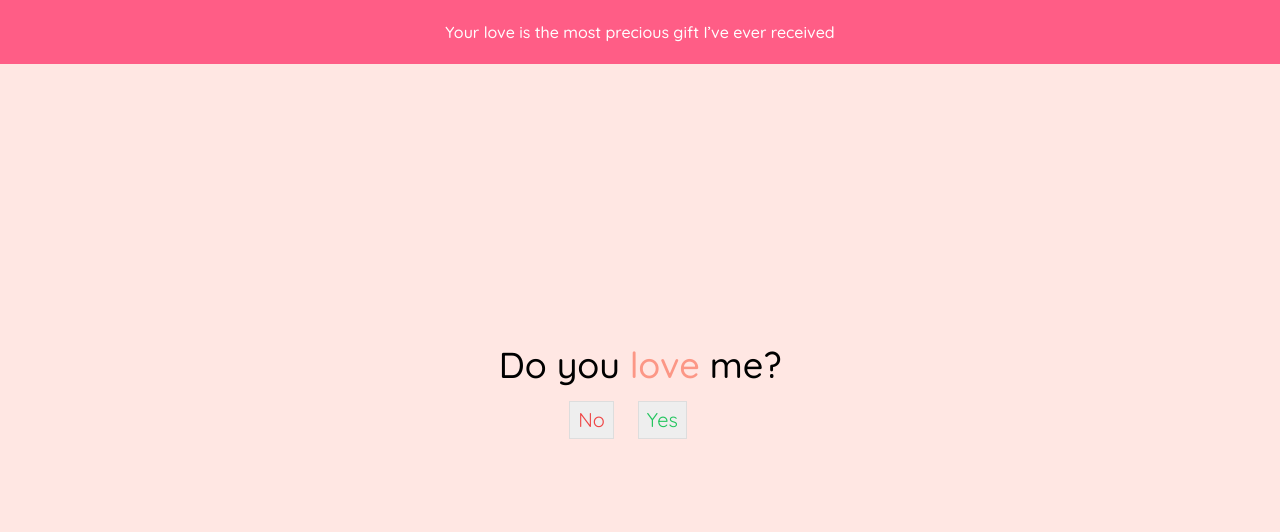
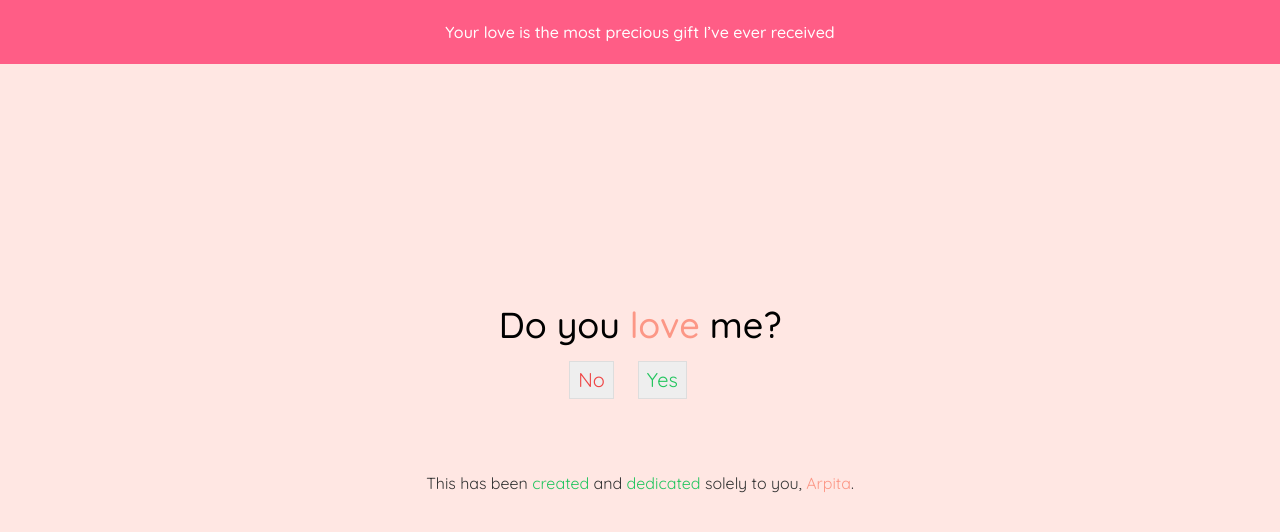
Before and after one commit to AHShuvro/SweetHeart, a plain HTML site: page index.html in a window 1280 px wide. Drawn offline with nearby package versions, Linux system fonts and the light colour scheme.

Commit message:
modify some design

```diff
--- a/index.html
+++ b/index.html
@@ -24,7 +24,7 @@
         class="quote h-16 w-screen px-4 flex items-center justify-center text-center text-[#FFFFFF] bg-[#ff5d86] font-medium absolute">
         <!-- Content will be generated by JavaScript -->
     </div>
-    <div class="flex items-center justify-center text-center w-full h-full">
+    <div class="flex flex-col items-center justify-center text-center w-full h-full">
 
         <div class="flex flex-col items-center gap-4">
             <h3 class="text-4xl font-medium">Do you <span class="text-[#fc9786]">love</span> me?</h3>
@@ -36,6 +36,8 @@
             </div>
         </div>
 
+        <p class="mt-14 text-[#333333]">This has been<span class="text-green-500"> created</span> and<span class="text-green-500"> dedicated</span> solely to you, <span class="text-[#fc9786]">Arpita</span>.</p>
+
     </div>
     <script src="index.js"></script>
 </body>
```
